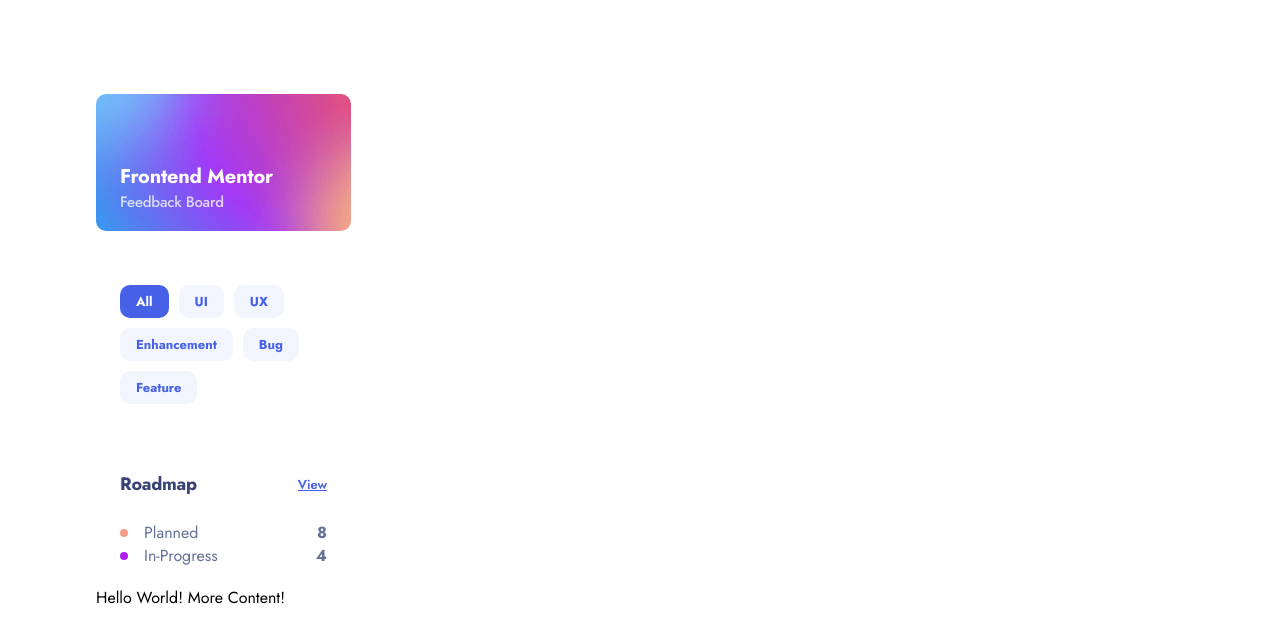
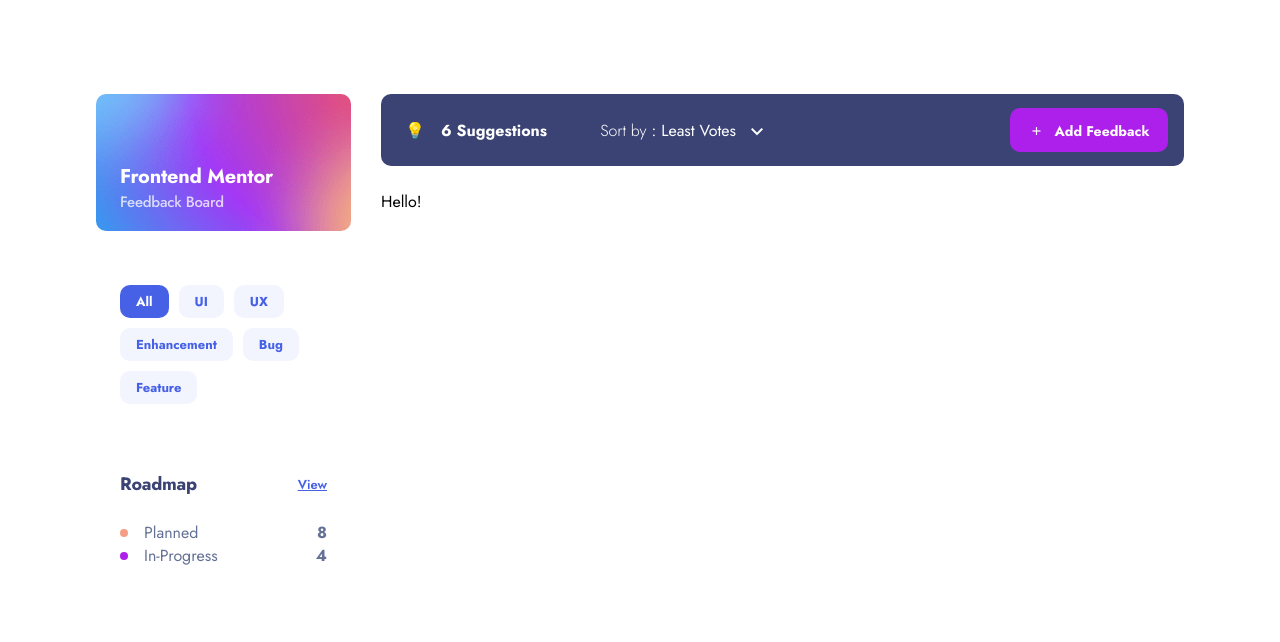
Before and after one commit to j-hutchison/nextjs-product-feedback, a Next.js app in the folder product-feedback/: page / in a window 1280 px wide. Shown: the top 642 px of the page. Built offline with nearby package versions, Linux system fonts and the light colour scheme.

Commit message:
Completed Control Panel UI

```diff
--- /dev/null
+++ b/product-feedback/components/ControlPanel/Control.module.css
@@ -0,0 +1,26 @@
+.control-panel {
+	display: flex;
+	align-items: center;
+	justify-content: space-between;
+
+	background-color: var(--navy);
+	border-radius: 1rem;
+
+	padding: 1.4rem 1.6rem 1.4rem 2.4rem;
+	margin-bottom: 0.4rem;
+	max-height: var(--control-panel-height);
+
+	width: 100%;
+}
+.control-panel-options {
+	display: flex;
+	align-items: center;
+	gap: 3.8rem;
+
+	color: #fff;
+}
+.total-suggestions {
+	display: flex;
+	gap: 1.6rem;
+	font-weight: 700;
+}
--- /dev/null
+++ b/product-feedback/components/ControlPanel/ControlPanel.tsx
@@ -0,0 +1,35 @@
+import React from "react";
+import classes from "./Control.module.css";
+
+import ButtonDropdown from "../ui/ButtonDropdown";
+import Button from "../ui/Button";
+
+interface ControlPanelProps {
+	suggestionCount: number;
+}
+
+const ControlPanel: React.FC<ControlPanelProps> = (props) => {
+	const sortOptions = [
+		"Least Votes",
+		"Most Votes",
+		"Least Comments",
+		"Most Comments",
+	];
+
+	return (
+		<div className={classes["control-panel"]}>
+			<div className={classes["control-panel-options"]}>
+				<div className={classes["total-suggestions"]}>
+					<span>💡</span>
+					<span>{props.suggestionCount} Suggestions</span>
+				</div>
+				<ButtonDropdown label="Sort by" options={sortOptions} />
+			</div>
+			<Button color="purple" iconName={"add"}>
+				<span>Add Feedback</span>
+			</Button>
+		</div>
+	);
+};
+
+export default ControlPanel;
--- a/product-feedback/components/Sidebar/Sidebar.tsx
+++ b/product-feedback/components/Sidebar/Sidebar.tsx
@@ -25,7 +25,7 @@
 	].join(" ");
 
 	return (
-		<div className={classes.sidebar}>
+		<aside className={classes.sidebar}>
 			<LogoBanner onMenuIconClick={handleMenuIconClick} />
 			{showSidebar && <div className={classes["sidebar-overlay"]}></div>}
 			<div className={sidebarClasses}>
@@ -51,7 +51,7 @@
 					</ul>
 				</div>
 			</div>
-		</div>
+		</aside>
 	);
 };
 
--- a/product-feedback/components/ui/Button.tsx
+++ b/product-feedback/components/ui/Button.tsx
@@ -4,7 +4,7 @@
 interface ButtonProps {
 	children: ReactNode;
 	color: string;
-	hasIcon?: boolean;
+	iconName?: string;
 }
 
 const Button: React.FC<ButtonProps> = (props) => {
@@ -12,9 +12,9 @@
 
 	return (
 		<button className={`${classes.btn} ${classes[btnColor]}`}>
-			{props.hasIcon && (
+			{props.iconName && (
 				<span className={`${classes.icon} material-symbols-outlined`}>
-					chevron_left
+					{props.iconName}
 				</span>
 			)}
 			{props.children}
--- a/product-feedback/components/ui/ButtonDropdown.module.css
+++ b/product-feedback/components/ui/ButtonDropdown.module.css
@@ -6,14 +6,18 @@
 	display: inline-block;
 	color: var(--white);
 	cursor: pointer;
-	background-color: var(--grey-blue);
+	background-color: transparent;
 	border-radius: 1rem;
 }
 .button-label {
 	font-weight: 300;
 }
 .btn-content {
+	display: flex;
+	align-items: center;
 	padding: 2.6rem 1.5rem;
+
+	user-select: none;
 }
 .divider {
 	padding: 0 0.5rem;
@@ -26,9 +30,15 @@
 .dropdown-icon {
 	display: inline-block;
 	font-weight: 500;
-	width: 1rem;
+	height: 2rem;
+	width: 2rem;
 	margin-left: 0.9rem;
 }
+.icon {
+	width: 100%;
+	height: 100%;
+}
+
 .dropdown {
 	position: absolute;
 	left: 0;
--- a/product-feedback/components/ui/ButtonDropdown.tsx
+++ b/product-feedback/components/ui/ButtonDropdown.tsx
@@ -1,5 +1,5 @@
 import React, { MouseEventHandler, useState } from "react";
-import classes from "./Dropdown.module.css";
+import classes from "./ButtonDropdown.module.css";
 
 interface ButtonDropdownProps {
 	label: string;
@@ -40,13 +40,21 @@
 
 	return (
 		<div className={classes.container}>
-			<div className={buttonClasses} onClick={handleDropdownButtonClick}>
+			<div className={classes.button} onClick={handleDropdownButtonClick}>
 				<div className={classes["btn-content"]}>
 					<span className={classes["button-label"]}>{props.label}</span>
 					<span className={classes.divider}>:</span>
 					<span className={classes["selected-option"]}>{selectedOption}</span>
 					<span className={classes["dropdown-icon"]}>
-						{showDropdown ? "-" : "+"}
+						{showDropdown ? (
+							<span className={`${classes.icon} material-symbols-outlined`}>
+								<span className="material-symbols-outlined">expand_less</span>
+							</span>
+						) : (
+							<span className={`${classes.icon} material-symbols-outlined`}>
+								<span className="material-symbols-outlined">expand_more</span>
+							</span>
+						)}
 					</span>
 				</div>
 			</div>
--- a/product-feedback/pages/index.tsx
+++ b/product-feedback/pages/index.tsx
@@ -5,15 +5,9 @@
 import InputField from "../components/ui/InputField";
 import Dropdown from "../components/ui/Dropdown";
 import Sidebar from "../components/Sidebar/Sidebar";
+import ControlPanel from "../components/ControlPanel/ControlPanel";
 
 export default function Home() {
-	const sortOptions = [
-		"Least Votes",
-		"Most Votes",
-		"Least Comments",
-		"Most Comments",
-	];
-
 	return (
 		<div className="container">
 			{/* <Button color="navy" hasIcon={true}>
@@ -21,12 +15,14 @@
 			</Button>
 			<VoteTag value={80}></VoteTag> */}
 			{/* <Tag text="UX"></Tag> */}
-			{/* <ButtonDropdown label="Sort by" options={sortOptions} /> */}
 			{/* <InputField type="text" errorMessage="Can't be empty" /> */}
 			{/* <Dropdown options={sortOptions} /> */}
 			{/* <CustomDropdown options={dropDownOptions} /> */}
 			<Sidebar></Sidebar>
-			Hello World! More Content!
+			<main className="flex-column">
+				<ControlPanel suggestionCount={6} />
+				Hello!
+			</main>
 		</div>
 	);
 }
--- a/product-feedback/styles/globals.css
+++ b/product-feedback/styles/globals.css
@@ -24,6 +24,7 @@
 	--tag-grey-hover: #cfd7ff;
 
 	--banner-height-mobile: 7.2rem;
+	--control-panel-height: 7.2rem;
 	--mobile-sidebar-width: 65%;
 }
 
@@ -59,6 +60,10 @@
 .body-text-sm {
 	font-size: 1.3rem;
 	line-height: 1.9rem;
+}
+
+main {
+	width: 100%;
 }
 
 h1 {
@@ -99,13 +104,25 @@
 }
 
 div.container {
+	display: flex;
+	gap: 3rem;
+
 	padding-top: 9.4rem;
 	margin: 0 auto;
 	width: 85vw;
 }
 
+.flex-column {
+	display: flex;
+	flex-direction: column;
+	gap: 2rem;
+}
+
 @media only screen and (max-width: 768px) {
 	div.container {
+		flex-direction: column;
+		gap: 4rem;
+
 		width: 100vw;
 		padding: 5.6rem 3.9rem;
 	}
```
